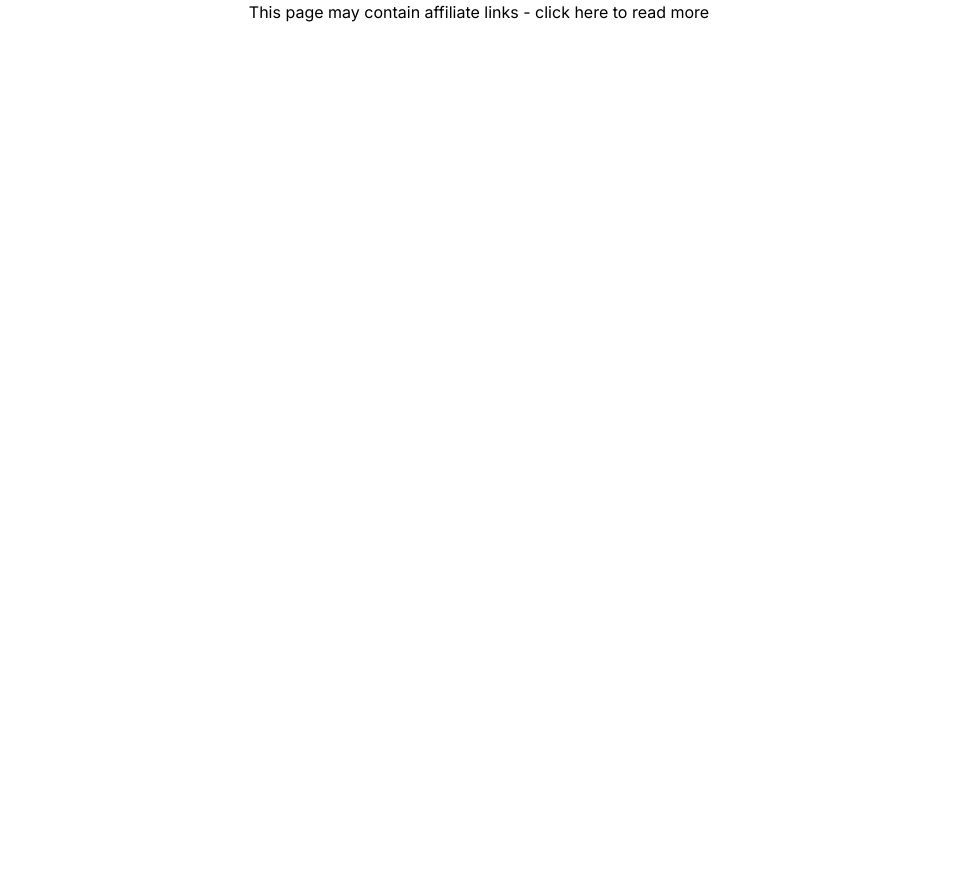
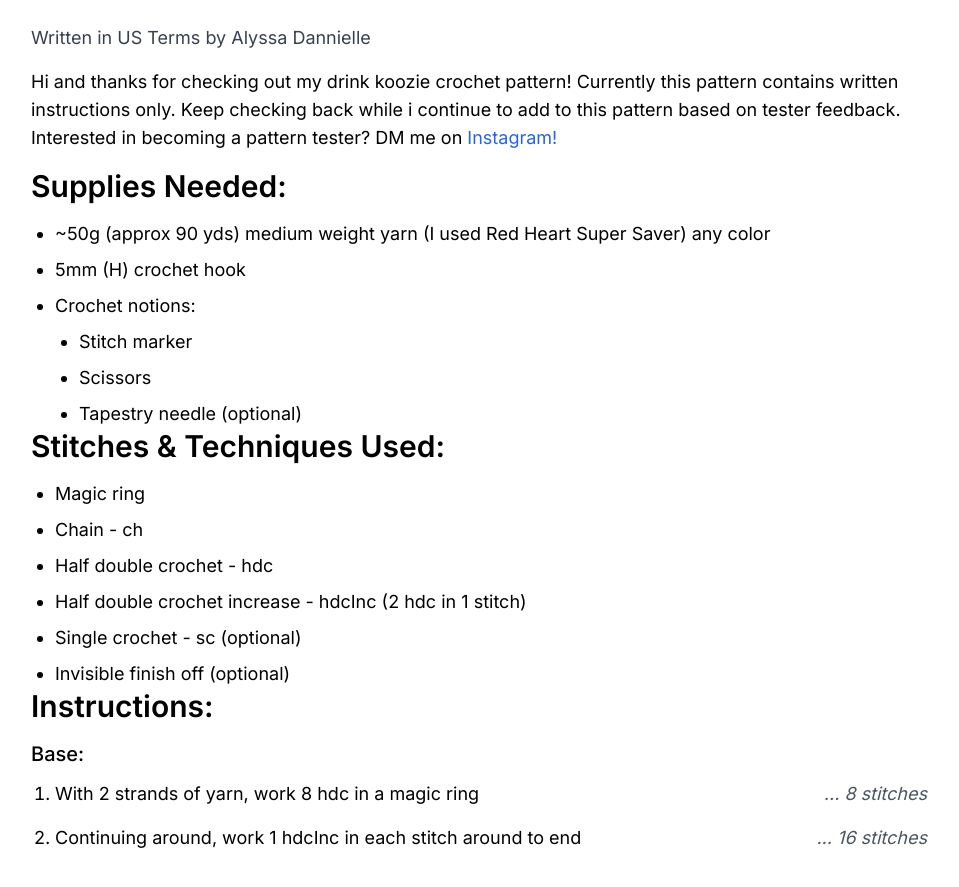
Before and after one commit to alyssa-dannielle/alyssa-dannielle-designs, a Next.js app: page /patterns/drink-koozie in a window 1280 px wide. Shown: the part 209-1096 px from the top of the page, without its empty margins (161-1120 px from the left). Before the commit the page ends 865 px from the top, so only its background shows below. Built offline with nearby package versions, Linux system fonts and the light colour scheme.

Commit message:
creating koozie pattern page - save point

```diff
--- a/app/patterns/drink-koozie/page.tsx
+++ b/app/patterns/drink-koozie/page.tsx
@@ -1,13 +1,86 @@
+export const metadata = {
+  title: "Drink Koozie Crochet Pattern",
+  description:
+    "Free crochet pattern for a drink koozie. Excellent for beginner crocheters who like to drink",
+};
+
 export default function DrinkKoozie() {
   return (
-    <main className="flex min-h-screen flex-col items-center justify-between p-24">
-      <div>
-        <h1>The Hat of a Hero</h1>
-        <h2>A FREE Testing Crochet Pattern</h2>
-        <p>This page may contain affiliate links - click here to read more</p>
-        <br />
-        <h3></h3>
-      </div>
+    <main className="flex min-h-screen flex-col items-center p-10">
+      <article className="max-w-4xl w-full">
+        <h1 className="text-2xl sm:text-4xl md:text-6xl font-bold mb-2">
+          Drink Koozie
+        </h1>
+        <h2 className="text-xl sm:text-2xl md:text-3xl font-semibold mb-6">
+          Crochet Test Pattern
+        </h2>
+        <p className="text-sm sm:text-md md:text-lg text-gray-700 mb-4">
+          Written in US Terms by Alyssa Dannielle
+        </p>
+        <p className="text-sm sm:text-md md:text-lg mb-4">
+          Hi and thanks for checking out my drink koozie crochet pattern!
+          Currently this pattern contains written instructions only. Keep
+          checking back while i continue to add to this pattern based on tester
+          feedback. Interested in becoming a pattern tester? DM me on{" "}
+          <a
+            className="text-blue-600"
+            href="https://www.instagram.com/alyssadannielle.design"
+          >
+            Instagram!
+          </a>
+        </p>
+        <h2 className="text-xl sm:text-2xl md:text-3xl font-semibold mb-4">
+          Supplies Needed:
+        </h2>
+        <ul className="list-disc space-y-2 text-sm sm:text-md md:text-lg ml-6">
+          <li>
+            ~50g (approx 90 yds) medium weight yarn (I used Red Heart Super
+            Saver) any color
+          </li>
+          <li>5mm (H) crochet hook</li>
+          <li>Crochet notions:</li>
+          <li className="ml-6">Stitch marker</li>
+          <li className="ml-6">Scissors</li>
+          <li className="ml-6">Tapestry needle (optional)</li>
+        </ul>
+        <h2 className="text-xl sm:text-2xl md:text-3xl font-semibold mb-4">
+          Stitches & Techniques Used:
+        </h2>
+        <ul className="list-disc space-y-2 text-sm sm:text-md md:text-lg ml-6">
+          <li>Magic ring</li>
+          <li>Chain - ch</li>
+          <li>Half double crochet - hdc</li>
+          <li>Half double crochet increase - hdcInc (2 hdc in 1 stitch)</li>
+          <li>Single crochet - sc (optional)</li>
+          <li>Invisible finish off (optional)</li>
+        </ul>
+        <h2 className="text-xl sm:text-2xl md:text-3xl font-semibold mb-4">
+          Instructions:
+        </h2>
+        <h3 className="text-lg sm:text-xl mb:text-2xl font-medium mb-3">
+          Base:
+        </h3>
+        <ol className="list-decimal space-y-4 text-sm sm:text-md md:text-lg ml-6">
+          <li>
+            <div className="flex flex-row justify-between items-center">
+              <span className="flex-1">
+                With 2 strands of yarn, work 8 hdc in a magic ring
+              </span>
+              <span className="text-gray-600 italic ml-4">... 8 stitches</span>
+            </div>
+          </li>
+          <li>
+            <div className="flex flex-col w-full sm:flex-row sm:justify-between sm:items-center">
+              <span className="sm:flex-1">
+                Continuing around, work 1 hdcInc in each stitch around to end
+              </span>
+              <span className="text-gray-600 italic self-end sm:ml-4">
+                ... 16 stitches
+              </span>
+            </div>
+          </li>
+        </ol>
+      </article>
     </main>
   );
 }
```
